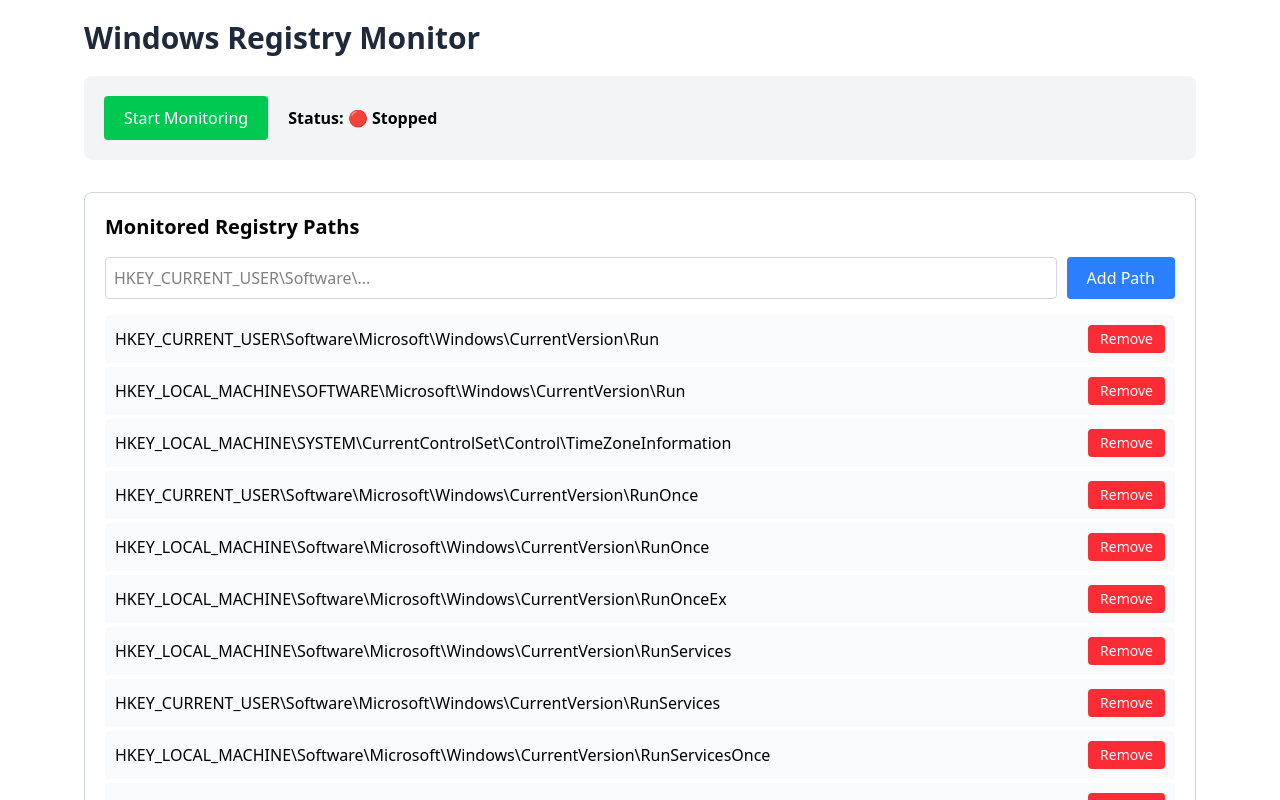
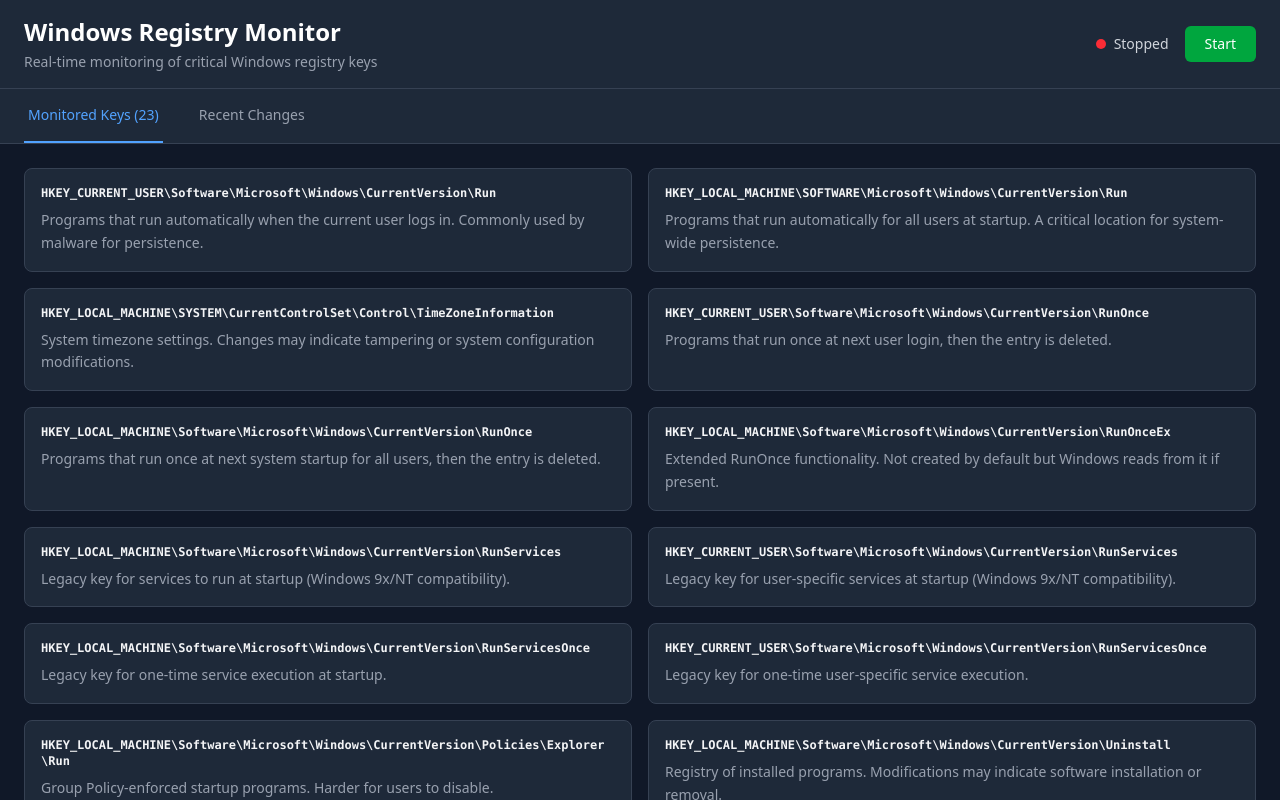
Before and after one commit to ArushNo1/RegiMon, a React (Vite) app: page / in a window 1280 px wide. Shown: the top 800 px of the page. Built offline with nearby package versions, Linux system fonts and the light colour scheme; the HTML template or start-up script is replaced by a standard one.

Commit message:
UI Changes

```diff
--- a/src/App.jsx
+++ b/src/App.jsx
@@ -3,15 +3,66 @@
 import { listen } from '@tauri-apps/api/event';
 import './App.css';
 
+const DEFAULT_REGISTRY_PATHS = [
+  'HKEY_CURRENT_USER\\Software\\Microsoft\\Windows\\CurrentVersion\\Run',
+  'HKEY_LOCAL_MACHINE\\SOFTWARE\\Microsoft\\Windows\\CurrentVersion\\Run',
+  'HKEY_LOCAL_MACHINE\\SYSTEM\\CurrentControlSet\\Control\\TimeZoneInformation'
+];
+
+const REGISTRY_DESCRIPTIONS = {
+  'HKEY_CURRENT_USER\\Software\\Microsoft\\Windows\\CurrentVersion\\Run':
+    'Programs that run automatically when the current user logs in. Commonly used by malware for persistence.',
+  'HKEY_LOCAL_MACHINE\\SOFTWARE\\Microsoft\\Windows\\CurrentVersion\\Run':
+    'Programs that run automatically for all users at startup. A critical location for system-wide persistence.',
+  'HKEY_LOCAL_MACHINE\\SYSTEM\\CurrentControlSet\\Control\\TimeZoneInformation':
+    'System timezone settings. Changes may indicate tampering or system configuration modifications.',
+  'HKEY_CURRENT_USER\\Software\\Microsoft\\Windows\\CurrentVersion\\RunOnce':
+    'Programs that run once at next user login, then the entry is deleted.',
+  'HKEY_LOCAL_MACHINE\\Software\\Microsoft\\Windows\\CurrentVersion\\RunOnce':
+    'Programs that run once at next system startup for all users, then the entry is deleted.',
+  'HKEY_LOCAL_MACHINE\\Software\\Microsoft\\Windows\\CurrentVersion\\RunOnceEx':
+    'Extended RunOnce functionality. Not created by default but Windows reads from it if present.',
+  'HKEY_LOCAL_MACHINE\\Software\\Microsoft\\Windows\\CurrentVersion\\RunServices':
+    'Legacy key for services to run at startup (Windows 9x/NT compatibility).',
+  'HKEY_CURRENT_USER\\Software\\Microsoft\\Windows\\CurrentVersion\\RunServices':
+    'Legacy key for user-specific services at startup (Windows 9x/NT compatibility).',
+  'HKEY_LOCAL_MACHINE\\Software\\Microsoft\\Windows\\CurrentVersion\\RunServicesOnce':
+    'Legacy key for one-time service execution at startup.',
+  'HKEY_CURRENT_USER\\Software\\Microsoft\\Windows\\CurrentVersion\\RunServicesOnce':
+    'Legacy key for one-time user-specific service execution.',
+  'HKEY_LOCAL_MACHINE\\Software\\Microsoft\\Windows\\CurrentVersion\\Policies\\Explorer\\Run':
+    'Group Policy-enforced startup programs. Harder for users to disable.',
+  'HKEY_LOCAL_MACHINE\\Software\\Microsoft\\Windows\\CurrentVersion\\Uninstall':
+    'Registry of installed programs. Modifications may indicate software installation or removal.',
+  'HKEY_LOCAL_MACHINE\\SYSTEM\\CurrentControlSet\\Services':
+    'All Windows services configuration. Critical for system functionality and security.',
+  'HKEY_LOCAL_MACHINE\\SOFTWARE\\Microsoft\\Windows NT\\CurrentVersion\\Schedule\\TaskCache\\Tasks':
+    'Scheduled tasks cache. Used by Task Scheduler for automated program execution.',
+  'HKEY_LOCAL_MACHINE\\Software\\Microsoft\\Windows NT\\CurrentVersion\\Winlogon':
+    'Login process configuration. Often targeted by malware to control user sessions.',
+  'HKEY_CURRENT_USER\\Software\\Microsoft\\Windows\\CurrentVersion\\Internet Settings':
+    'Internet Explorer settings for current user including proxy configuration.',
+  'HKEY_LOCAL_MACHINE\\Software\\Microsoft\\Windows\\CurrentVersion\\Internet Settings':
+    'System-wide Internet Explorer settings and proxy configuration.',
+  'HKEY_LOCAL_MACHINE\\Software\\Microsoft\\WBEM':
+    'Windows Management Instrumentation settings. Used for system management and monitoring.',
+  'HKEY_CLASSES_ROOT\\CLSID':
+    'COM class registrations. Modifications can redirect application behavior or enable attacks.',
+  'HKEY_LOCAL_MACHINE\\SECURITY\\Policy\\Secrets':
+    'Sensitive security data including cached credentials and service account passwords.',
+  'HKEY_LOCAL_MACHINE\\System\\CurrentControlSet\\Control\\Lsa':
+    'Local Security Authority configuration. Controls authentication and security policies.',
+  'HKEY_LOCAL_MACHINE\\SOFTWARE\\Microsoft\\Windows NT\\CurrentVersion\\Windows\\AppInit_DLLs':
+    'DLLs loaded into every process. Heavily abused by malware for code injection.',
+  'HKEY_LOCAL_MACHINE\\SOFTWARE\\Microsoft\\Windows NT\\CurrentVersion\\Image File Execution Options':
+    'Debugging settings and executable redirections. Can be used to hijack program execution.'
+};
+
 function App() {
   const [monitoring, setMonitoring] = useState(false);
   const [changes, setChanges] = useState([]);
-  const [registryPaths, setRegistryPaths] = useState([
-    'HKEY_CURRENT_USER\\Software\\Microsoft\\Windows\\CurrentVersion\\Run',
-    'HKEY_LOCAL_MACHINE\\SOFTWARE\\Microsoft\\Windows\\CurrentVersion\\Run',
-    'HKEY_LOCAL_MACHINE\\SYSTEM\\CurrentControlSet\\Control\\TimeZoneInformation'
-  ]);
-  const [newPath, setNewPath] = useState('');
+  const [registryPaths, setRegistryPaths] = useState(DEFAULT_REGISTRY_PATHS);
+  const [currentScreen, setCurrentScreen] = useState('monitor'); // 'monitor' or 'changes'
 
   useEffect(() => {
     let cancelled = false;
@@ -38,6 +89,7 @@
     })();
     return () => { cancelled = true; };
   }, []);
+
   useEffect(() => {
     // Listen for registry changes
     const unlisten = listen('registry-change', (event) => {
@@ -80,108 +132,157 @@
     }
   }
 
-  function addPath() {
-    if (newPath && !registryPaths.includes(newPath)) {
-      setRegistryPaths([...registryPaths, newPath]);
-      setNewPath('');
-    }
-  }
-
-  function removePath(path) {
-    setRegistryPaths(registryPaths.filter((p) => p !== path));
-  }
-
   return (
-    <div className="max-w-6xl mx-auto p-5 font-sans">
-      <h1 className="text-3xl font-bold text-gray-800 mb-5">Windows Registry Monitor</h1>
-
-      <div className="flex gap-5 items-center mb-8 p-5 bg-gray-100 rounded-lg">
+    <div className="min-h-screen bg-gray-900">
+      {/* Header */}
+      <div className="bg-gray-800 border-b border-gray-700 shadow-sm">
+        <div className="max-w-7xl mx-auto px-6 py-4">
+          <div className="flex items-center justify-between">
+            <div>
+              <h1 className="text-2xl font-bold text-white">
+                Windows Registry Monitor
+              </h1>
+              <p className="text-gray-400 text-sm mt-1">
+                Real-time monitoring of critical Windows registry keys
+              </p>
+            </div>
+            <div className="flex items-center gap-4">
+              <div className="flex items-center gap-2">
+                <span className={`h-2.5 w-2.5 rounded-full ${monitoring ? 'bg-green-500' : 'bg-red-500'}`}></span>
+                <span className="text-gray-300 font-medium text-sm">
+                  {monitoring ? 'Active' : 'Stopped'}
+                </span>
+              </div>
               <button
                 onClick={monitoring ? handleStopMonitoring : handleStartMonitoring}
-          className={`px-5 py-2.5 border-none rounded cursor-pointer text-base transition-opacity hover:opacity-80 ${
-            monitoring ? 'bg-red-500 text-white' : 'bg-green-500 text-white'
+                className={`px-5 py-2 rounded-md font-medium text-sm transition-colors ${
+                  monitoring
+                    ? 'bg-red-600 hover:bg-red-700 text-white'
+                    : 'bg-green-600 hover:bg-green-700 text-white'
                 }`}
               >
-          {monitoring ? 'Stop Monitoring' : 'Start Monitoring'}
+                {monitoring ? 'Stop' : 'Start'}
               </button>
-        <span className="font-bold">
-          Status: {monitoring ? '🟢 Monitoring' : '🔴 Stopped'}
-        </span>
+            </div>
+          </div>
+        </div>
       </div>
 
-      <div className="mb-8 p-5 bg-white border border-gray-300 rounded-lg">
-        <h2 className="text-xl font-bold mb-4">Monitored Registry Paths</h2>
-        <div className="flex gap-2.5 mb-4">
-          <input
-            type="text"
-            placeholder="HKEY_CURRENT_USER\Software\..."
-            value={newPath}
-            onChange={(e) => setNewPath(e.target.value)}
-            className="flex-1 px-2 py-2 border border-gray-300 rounded"
-          />
+      {/* Navigation Tabs */}
+      <div className="bg-gray-800 border-b border-gray-700">
+        <div className="max-w-7xl mx-auto px-6">
+          <div className="flex gap-8">
             <button
-            onClick={addPath}
-            className="px-5 py-2 bg-blue-500 text-white border-none rounded cursor-pointer hover:bg-blue-600 transition-colors"
+              onClick={() => setCurrentScreen('monitor')}
+              className={`px-1 py-4 font-medium text-sm transition-colors border-b-2 ${
+                currentScreen === 'monitor'
+                  ? 'text-blue-400 border-blue-400'
+                  : 'text-gray-400 border-transparent hover:text-gray-300'
+              }`}
             >
-            Add Path
+              Monitored Keys ({registryPaths.length})
+            </button>
+            <button
+              onClick={() => setCurrentScreen('changes')}
+              className={`px-1 py-4 font-medium text-sm transition-colors border-b-2 relative ${
+                currentScreen === 'changes'
+                  ? 'text-blue-400 border-blue-400'
+                  : 'text-gray-400 border-transparent hover:text-gray-300'
+              }`}
+            >
+              Recent Changes
+              {changes.length > 0 && (
+                <span className="ml-2 px-2 py-0.5 bg-red-600 text-white text-xs rounded-full font-medium">
+                  {changes.length}
+                </span>
+              )}
             </button>
           </div>
-        <ul className="list-none p-0">
-          {registryPaths.map((path) => (
-            <li key={path} className="flex justify-between items-center p-2.5 mb-1 bg-gray-50 rounded">
-              <span className="flex-1 break-all">{path}</span>
-              <button
-                onClick={() => removePath(path)}
-                className="ml-2 px-3 py-1 bg-red-500 text-white border-none rounded cursor-pointer hover:bg-red-600 transition-colors text-sm"
-              >
-                Remove
-              </button>
-            </li>
-          ))}
-        </ul>
+        </div>
       </div>
 
-      <div className="p-5 bg-white border border-gray-300 rounded-lg">
-        <h2 className="text-xl font-bold mb-4">Recent Changes ({changes.length})</h2>
-        <div className="max-h-[600px] overflow-y-auto">
+      {/* Content */}
+      <div className="max-w-7xl mx-auto px-6 py-6">
+        {currentScreen === 'monitor' ? (
+          <div className="grid gap-4 md:grid-cols-2">
+            {registryPaths.map((path) => (
+              <div
+                key={path}
+                className="bg-gray-800 border border-gray-700 rounded-lg p-4 hover:border-gray-600 transition-colors"
+              >
+                <h3 className="font-mono text-xs text-gray-100 font-semibold mb-2 break-all">
+                  {path}
+                </h3>
+                <p className="text-gray-400 text-sm leading-relaxed">
+                  {REGISTRY_DESCRIPTIONS[path] || 'Registry key monitored for changes.'}
+                </p>
+              </div>
+            ))}
+          </div>
+        ) : (
+          <div>
+            {changes.length === 0 ? (
+              <div className="bg-gray-800 border border-gray-700 rounded-lg p-12 text-center">
+                <h3 className="text-lg font-semibold text-gray-100 mb-2">No Changes Detected</h3>
+                <p className="text-gray-400 text-sm">
+                  {monitoring ? 'Monitoring is active. Changes will appear here.' : 'Start monitoring to detect registry changes.'}
+                </p>
+              </div>
+            ) : (
+              <div className="space-y-3">
                 {changes.map((change, index) => (
                   <div
                     key={index}
-              className={`p-4 mb-2.5 border-l-4 rounded ${
+                    className={`bg-gray-800 border-l-4 border border-gray-700 rounded-lg p-4 ${
                       change.change_type === 'modified'
-                  ? 'border-l-orange-500 bg-orange-50'
+                        ? 'border-l-orange-500'
                         : change.change_type === 'added'
-                  ? 'border-l-green-500 bg-green-50'
-                  : 'border-l-red-500 bg-red-50'
+                        ? 'border-l-green-500'
+                        : 'border-l-red-500'
                     }`}
                   >
-              <div className="flex justify-between mb-2.5">
-                <span className="font-bold px-2 py-0.5 rounded text-xs uppercase bg-gray-200">
+                    <div className="flex items-start justify-between gap-4 mb-3">
+                      <span className={`px-2.5 py-1 rounded text-xs font-semibold uppercase ${
+                        change.change_type === 'modified'
+                          ? 'bg-orange-500/20 text-orange-400'
+                          : change.change_type === 'added'
+                          ? 'bg-green-500/20 text-green-400'
+                          : 'bg-red-500/20 text-red-400'
+                      }`}>
                         {change.change_type}
                       </span>
-                <span className="text-gray-600 text-xs">
+                      <span className="text-gray-400 text-xs">
                         {new Date(change.timestamp).toLocaleString()}
                       </span>
                     </div>
-              <div className="my-1 text-sm">
-                <strong>Path:</strong> {change.key_path}
+                    <div className="space-y-2 text-sm">
+                      <div className="font-mono">
+                        <span className="text-gray-400 font-medium">Key:</span>
+                        <span className="text-gray-100 ml-2 break-all">{change.key_path}</span>
                       </div>
-              <div className="my-1 text-sm">
-                <strong>Value:</strong> {change.value_name}
+                      <div className="font-mono">
+                        <span className="text-gray-400 font-medium">Value:</span>
+                        <span className="text-gray-100 ml-2">{change.value_name}</span>
                       </div>
                       {change.old_value && (
-                <div className="my-1 text-sm text-red-700">
-                  <strong>Old:</strong> {change.old_value}
+                        <div className="font-mono">
+                          <span className="text-gray-400 font-medium">Old:</span>
+                          <span className="text-gray-100 ml-2 break-all">{change.old_value}</span>
                         </div>
                       )}
                       {change.new_value && (
-                <div className="my-1 text-sm text-green-700">
-                  <strong>New:</strong> {change.new_value}
+                        <div className="font-mono">
+                          <span className="text-gray-400 font-medium">New:</span>
+                          <span className="text-gray-100 ml-2 break-all">{change.new_value}</span>
                         </div>
                       )}
                     </div>
+                  </div>
                 ))}
               </div>
+            )}
+          </div>
+        )}
       </div>
     </div>
   );
```
Lines whose indentation alone changed are shown as unchanged.
